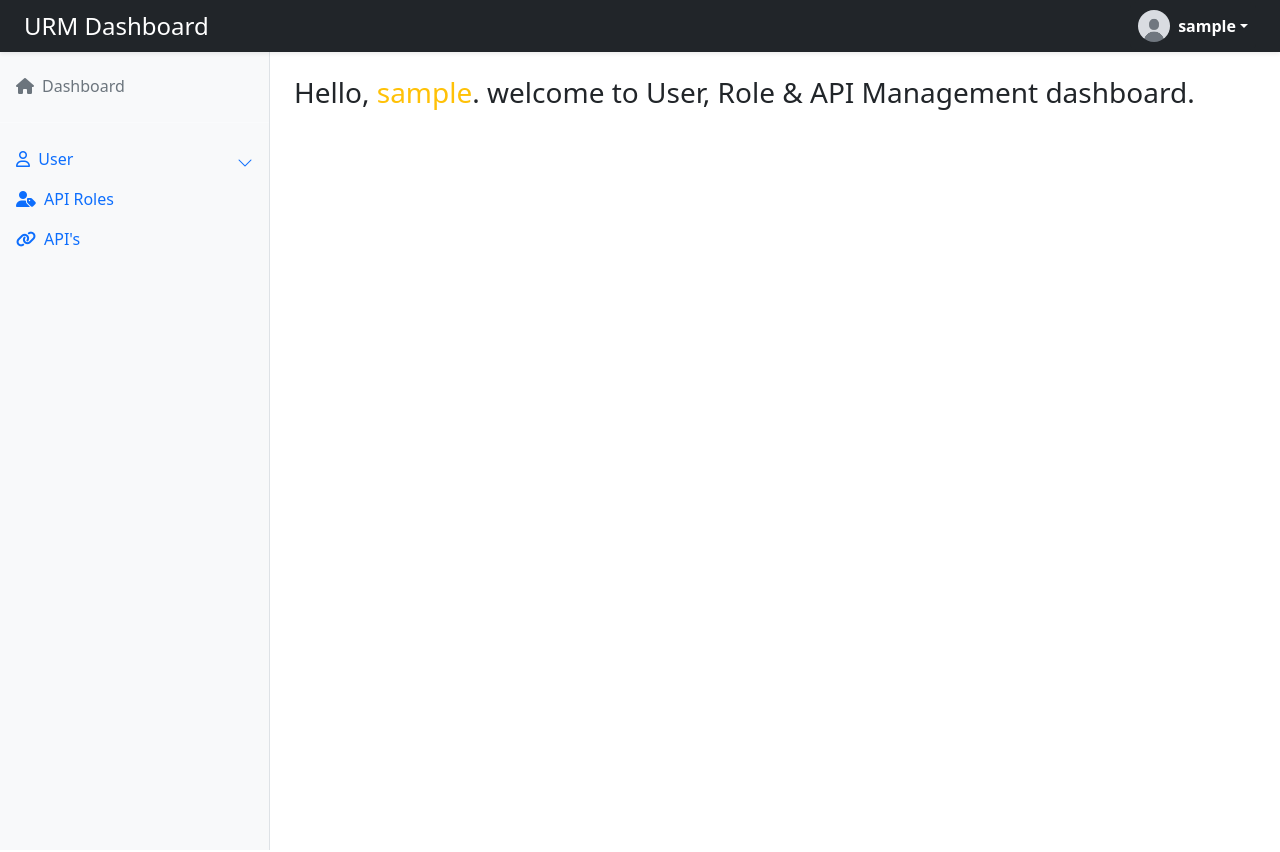
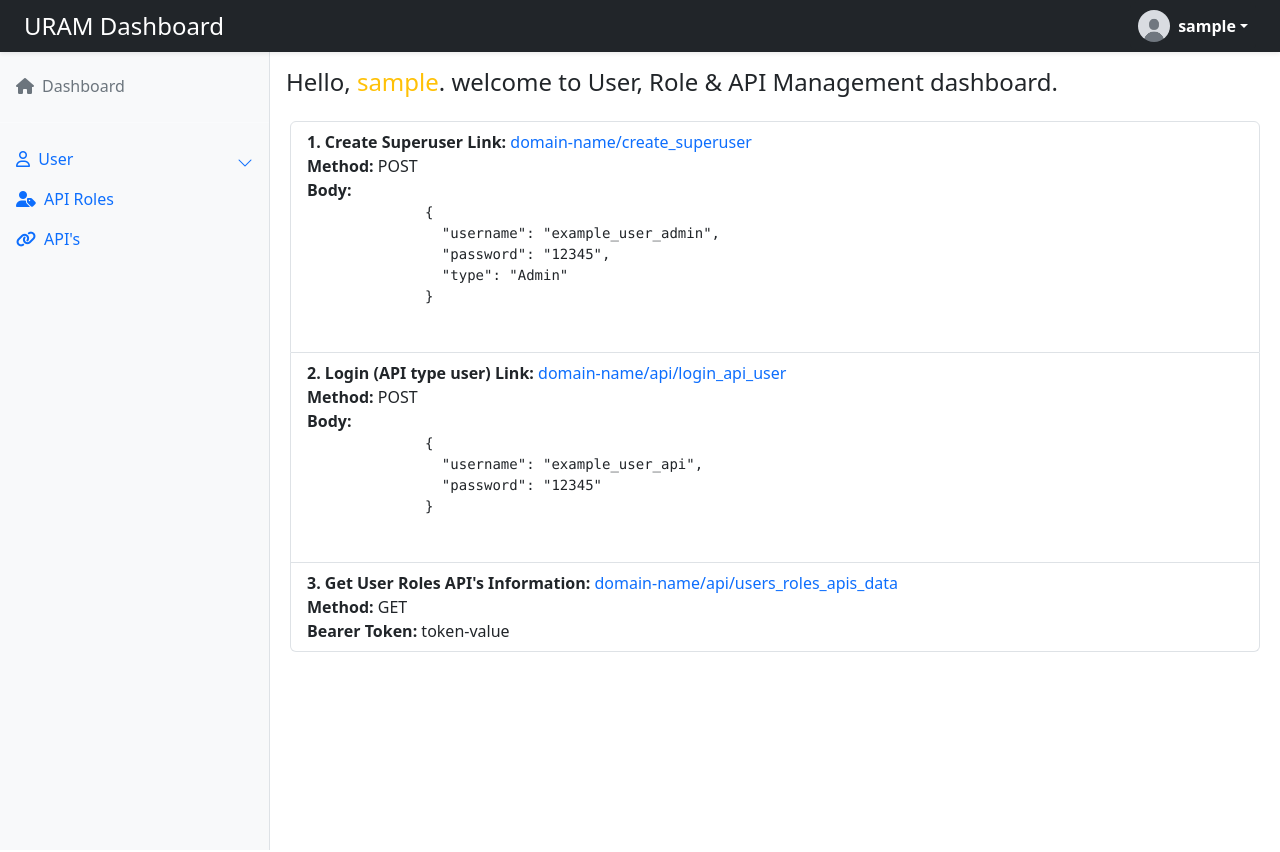
Before and after one commit to gregoriayon/uram_project, a Flask app: page / in a window 1280 px wide. Run offline with Flask 3, Linux system fonts and the light colour scheme; a user stored in the database is signed in; tables that the repository leaves empty hold one stand-in row (values such as "Sample post"); some libraries are stand-ins or nearby versions.

Commit message:
dashborad instruction design

```diff
--- a/app/templates/base.html
+++ b/app/templates/base.html
@@ -215,7 +215,7 @@
     <!-- Header -->
     <header class="sticky-top bg-dark d-flex justify-content-between align-items-center shadow-sm px-3" data-bs-theme="dark">
         <!-- Branding Link (Aligned Left) -->
-        <a class="text-white text-lg fs-4 text-decoration-none p-2" href="{{ url_for('shared.dashboard_view') }}">URM Dashboard</a>
+        <a class="text-white text-lg fs-4 text-decoration-none p-2" href="{{ url_for('shared.dashboard_view') }}">URAM Dashboard</a>
 
         <!-- Profile Dropdown (Aligned Right) -->
         <div class="dropdown">
--- a/app/templates/users/dashboard.html
+++ b/app/templates/users/dashboard.html
@@ -1,9 +1,52 @@
 {% extends "base.html" %} {% block title %}Dashboard{% endblock %} {% block
 content %}
-  <div class="ms-4 my-4">
-    <h3>
-      Hello, <span class="text-warning">{{ current_user.username }}</span>.
-      welcome to User, Role & API Management dashboard.
-    </h3>
+  <div class="m-2">
+    <div
+        class="d-flex justify-content-between flex-wrap flex-md-nowrap align-items-center ms-2 pt-2 pb-3">
+        <h4 >Hello, <span class="text-warning">{{ current_user.username }}</span>.
+          welcome to User, Role & API Management dashboard.</h4>
+    </div>
+
+    <div class="container-fluid">
+      <ul class="list-group">
+        <!-- Create superuser link -->
+        <li class="list-group-item">
+            <strong>1. Create Superuser Link:</strong>
+            <a href="domain-name/create_superuser" target="_blank" class="text-decoration-none">domain-name/create_superuser</a><br>
+            <strong>Method:</strong> POST<br>
+            <strong>Body:</strong>
+            <pre>
+              {
+                "username": "example_user_admin",
+                "password": "12345",
+                "type": "Admin"
+              }
+            </pre>
+        </li>
+
+        <!-- Login API type user link -->
+        <li class="list-group-item">
+            <strong>2. Login (API type user) Link:</strong>
+            <a href="domain-name/api/login_api_user" target="_blank" class="text-decoration-none">domain-name/api/login_api_user</a><br>
+            <strong>Method:</strong> POST<br>
+            <strong>Body:</strong>
+            <pre>
+              {
+                "username": "example_user_api",
+                "password": "12345"
+              }
+            </pre>
+        </li>
+
+        <!-- Get user roles API information -->
+        <li class="list-group-item">
+            <strong>3. Get User Roles API's Information:</strong>
+            <a href="domain-name/api/users_roles_apis_data" target="_blank" class="text-decoration-none">domain-name/api/users_roles_apis_data</a><br>
+            <strong>Method:</strong> GET<br>
+            <strong>Bearer Token:</strong> token-value
+        </li>
+    </ul>
+
+    </div>
   </div>
 {% endblock %}
```
